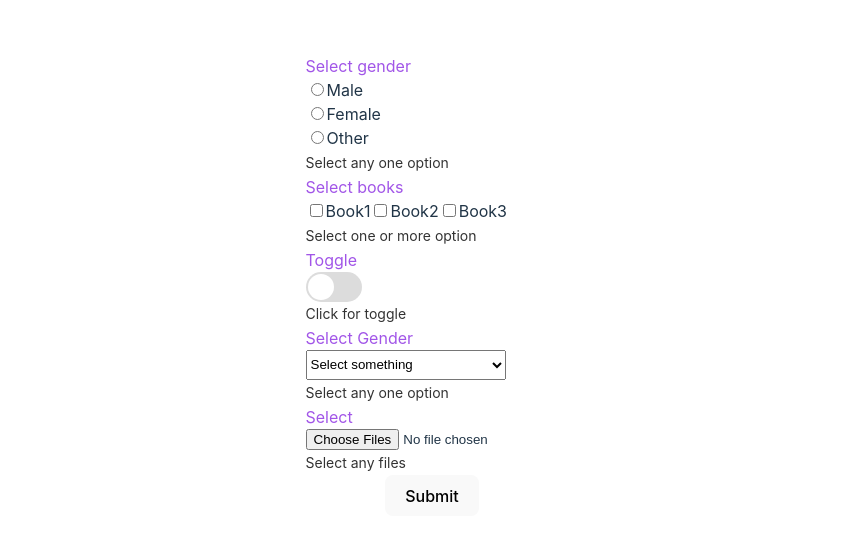
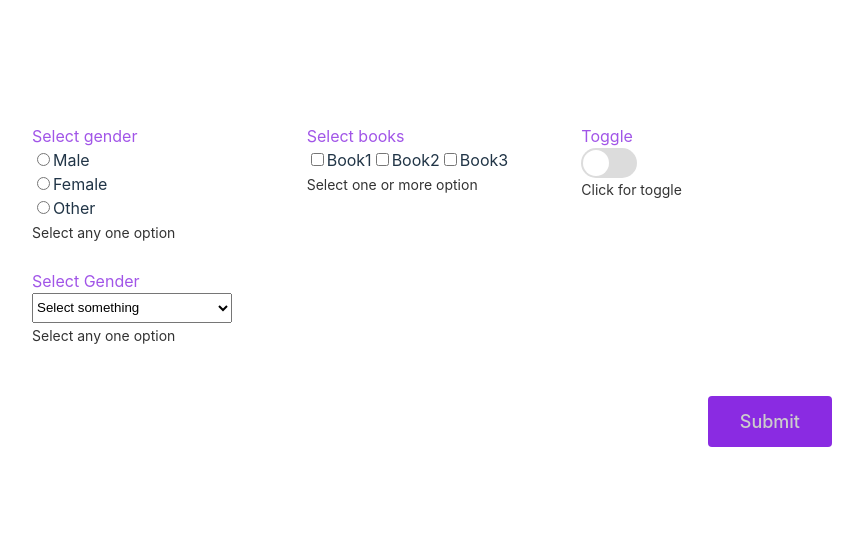
Before and after one commit to sac6inarya/react-form-lib, a React (Vite) app: page / in a window 1280 px wide. Shown: the part 115-656 px from the top of the page, without its empty margins (208-1071 px from the left). Built offline with nearby package versions, Linux system fonts and the light colour scheme.

Commit message:
formbuilder component added

```diff
--- a/src/App.scss
+++ b/src/App.scss
@@ -3,6 +3,9 @@
   margin: 0 auto;
   padding: 2rem;
   text-align: center;
+}
+.App{
+  width: 800px;
 }
 
 // .logo {
--- a/src/App.tsx
+++ b/src/App.tsx
@@ -1,4 +1,4 @@
-import React from "react";
+import React, { useState } from "react";
 import "./App.scss";
 import { Option } from "./Types/index";
 import { Formik, FormikProps } from "formik";
@@ -10,6 +10,7 @@ import CheckBox, { CheckboxFieldProps } from "./components/Checkbox";
 import Switch, { SwitchFieldProps } from "./components/Switch";
 import SelectField, { SelectFProps } from "./components/Selectfield";
 import FileInput, { FileInputField } from "./components/Fileinput";
+import MLFormBuilder from "./components/Formbuilder";
 
 const genderoptions: Option[] = [
   { value: "male", label: "Male" },
@@ -76,6 +77,7 @@ const componentConfigMap: { [key: string]: JSX.Element } = {
 };
 
 const config = [
+  [
     {
       type: "radio",
       fieldProps: RadioFP,
@@ -86,11 +88,13 @@ const config = [
       fieldProps: CheckBoxFP,
       valueKey: "books",
     },
+
     {
       type: "switch",
       fieldProps: SwitchFP,
       valueKey: "toggle",
     },
+  ],
   {
     type: "select",
     fieldProps: SelectFP,
@@ -104,45 +108,65 @@ const config = [
 ];
 
 function App() {
+  const [loading, setLoading] = useState(false);
   const validationSchema = Yup.object({
     gender: Yup.string().required("Required"),
     books: Yup.array().min(1, "Required").required("Required"),
     language: Yup.string().required("Required"),
-    file: Yup.mixed().required("Required"),
+    // file: Yup.mixed().required("Required"),
   });
 
   const initialValues = {};
+  const onSubmit = (values: any) => {
+    console.log(values);
+    setLoading(true);
+    setTimeout(() => {
+      setLoading(false);
+    }, 3000);
+  };
+
   return (
     <div className="App">
       <Formik
         initialValues={initialValues}
         validationSchema={validationSchema}
-        onSubmit={(values) => {
-          console.log(values);
-        }}
+        onSubmit={onSubmit}
       >
         {(formikProps) => {
           return (
-            <form onSubmit={formikProps.handleSubmit}>
-              {config.map((it) => {
-                return (
-                  <div key={it.valueKey}>
-                    {React.cloneElement(componentConfigMap[it.type], {
-                      formikProps,
-                      fieldProps: it.fieldProps,
-                    })}
-                  </div>
-                );
-              })}
-              {/* <CheckBox formikProps={formikProps} fieldProps={CheckBoxFP} />
-              <Radio formikProps={formikProps} fieldProps={RadioFP} />
-              <Switch formikProps={formikProps} fieldProps={SwitchFP} />
-              <SelectField fieldProps={SelectFP} formikProps={formikProps} />
-              <FileInput formikProps={formikProps} fieldProps={FileInputFP} /> */}
-              <button type="submit" className="">
-                Submit
-              </button>
-            </form>
+            // <form onSubmit={formikProps.handleSubmit}>
+            //   {config.map((it) => {
+            //     return (
+            //       <div key={it.valueKey}>
+            //         {React.cloneElement(componentConfigMap[it.type], {
+            //           formikProps,
+            //           fieldProps: it.fieldProps,
+            //         })}
+            //       </div>
+            //     );
+            //   })}
+            //   {/* <CheckBox formikProps={formikProps} fieldProps={CheckBoxFP} />
+            //   <Radio formikProps={formikProps} fieldProps={RadioFP} />
+            //   <Switch formikProps={formikProps} fieldProps={SwitchFP} />
+            //   <SelectField fieldProps={SelectFP} formikProps={formikProps} />
+            //   <FileInput formikProps={formikProps} fieldProps={FileInputFP} /> */}
+            //   <button type="submit" className="">
+            //     Submit
+            //   </button>
+            // </form>
+
+            <MLFormBuilder
+              schema={config}
+              actionConfig={{
+                submitButtonLayout: "right",
+              }}
+              isInProgress={loading}
+              formId={"name"}
+              // actionConfig={actionConfig}
+              settings={{ verticalSpacing: 24, horizontalSpacing: 24 }}
+              formikProps={formikProps}
+              // isInProgress={isInProgress}
+            />
           );
         }}
       </Formik>
--- a/src/components/Formbuilder/index.scss
+++ b/src/components/Formbuilder/index.scss
@@ -1,29 +1,52 @@
 @import "../Styles/variables";
 
-.loader {
-    border: 16px solid #ccc;
-    border-top: 16px solid $headerTextColor;
-    border-radius: 50%;
-    width: 40px;
-    height: 40px;
-    animation: spin 1s linear infinite;
+.submit-btn{
+  background-color: $headerTextColor;
+  width: 100% ;
+  border: none;
+  border-radius: 4px;
+  color:#ccc ;
+  padding: 15px 32px;
+  text-align: center;
+  font-size: 18px;
+  cursor: pointer;
+
+  display: flex;
+  align-items: center;
+  justify-content: center;
+
   }
 
-  @keyframes spin {
-    0% { transform: rotate(0deg); }
-    100% { transform: rotate(360deg); }
+  .loader {
+  height: 0;
+  width: 0;
+
+  border: 8px solid #ccc;
+  padding: 10px;
+  border-right-color: $headerTextColor;
+  border-radius:50%;
+  animation: rotate 1s infinite linear;
   }
 
 
-  .submit-btn{
-    background-color: $headerTextColor;
-    border: none;
-    border-radius: 4px;
-    color: #ccc;
-    padding: 15px 32px;
-    text-align: center;
-    text-decoration: none;
-    display: inline-block;
-    font-size: 16px;
-    cursor: pointer;
-  }
+@keyframes rotate {
+  0%{transform:  rotate(0deg);}
+  100%{transform: rotate(360deg);}
+}
+
+.row{
+  display: flex;
+}
+.action-center{
+  display: flex;
+  align-items: center;
+  justify-content: center;
+}
+.action-right{
+  display: flex;
+  align-items: flex-end;
+  justify-content: flex-end;
+}
+.action-fullwidth{
+  width: 1000%;
+}
--- a/src/components/Formbuilder/index.tsx
+++ b/src/components/Formbuilder/index.tsx
@@ -249,6 +249,11 @@ export const MLFormAction: React.FC<
     // submitButtonProps,
     // loaderProps,
   } = props;
+
+  // useEffect(() => {
+  //   if (formikProps.isSubmitting === true) formikProps.isSubmitting = false;
+  // }, [formikProps.isSubmitting]);
+
   //   const classes = useFormStyles();
   if (props.actionContent)
     return React.cloneElement(props.actionContent || <div />, { formikProps });
@@ -263,19 +268,19 @@ export const MLFormAction: React.FC<
           formId,
         })
       ) : (
-        <>
+        <div className="submit-loader-container">
+          {formikProps.isSubmitting ? (
+            <div className="loader"></div>
+          ) : (
             <button
               className="submit-btn"
               type="submit"
               disabled={formikProps.isSubmitting}
-            // variant="contained"
-            color="primary"
-            // {...submitButtonProps}
             >
               {submitButtonText}
             </button>
-          {formikProps.isSubmitting && <div className="loader"></div>}
-        </>
+          )}
+        </div>
       )}
     </div>
   );
```
Lines whose indentation alone changed are shown as unchanged.
